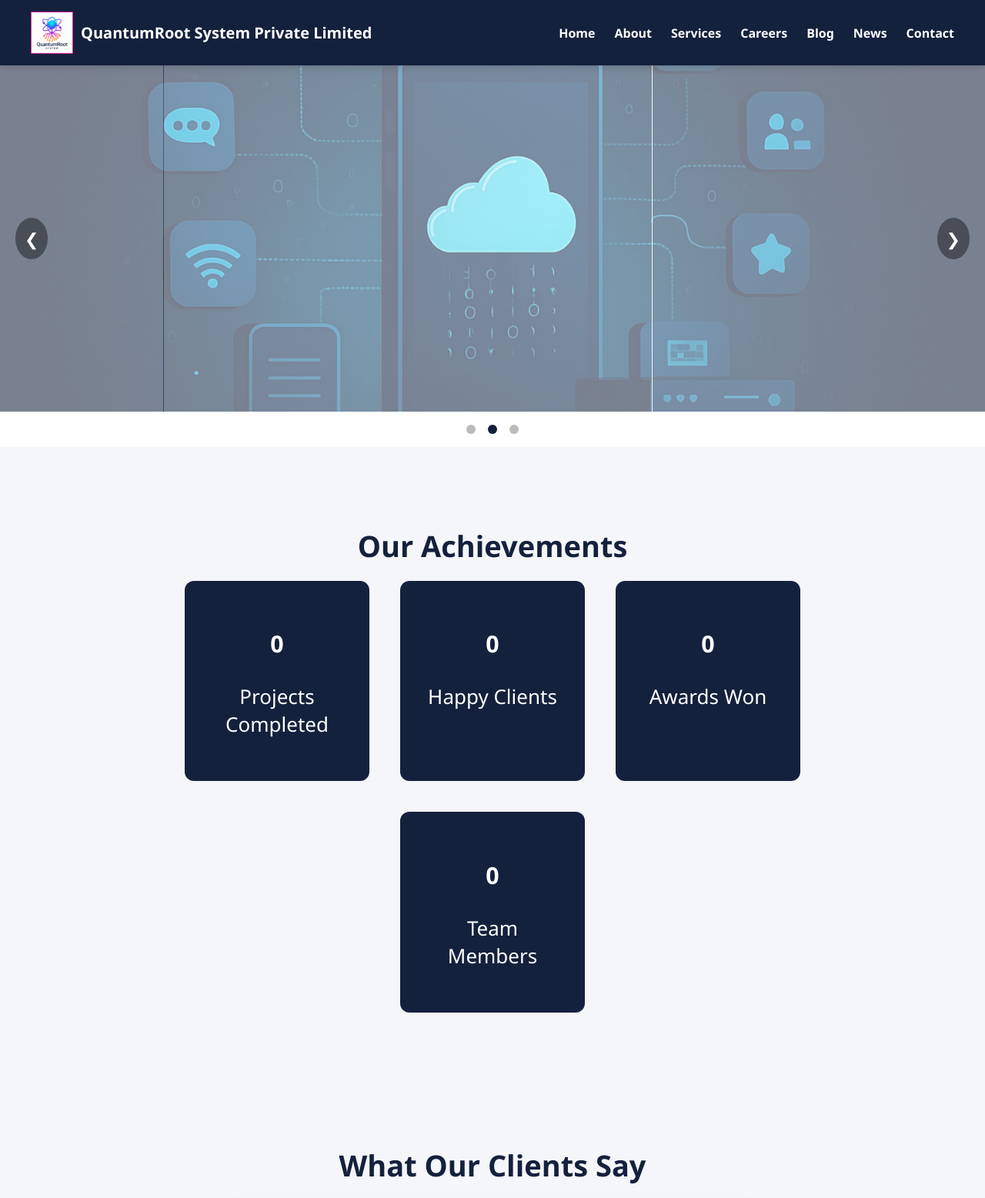
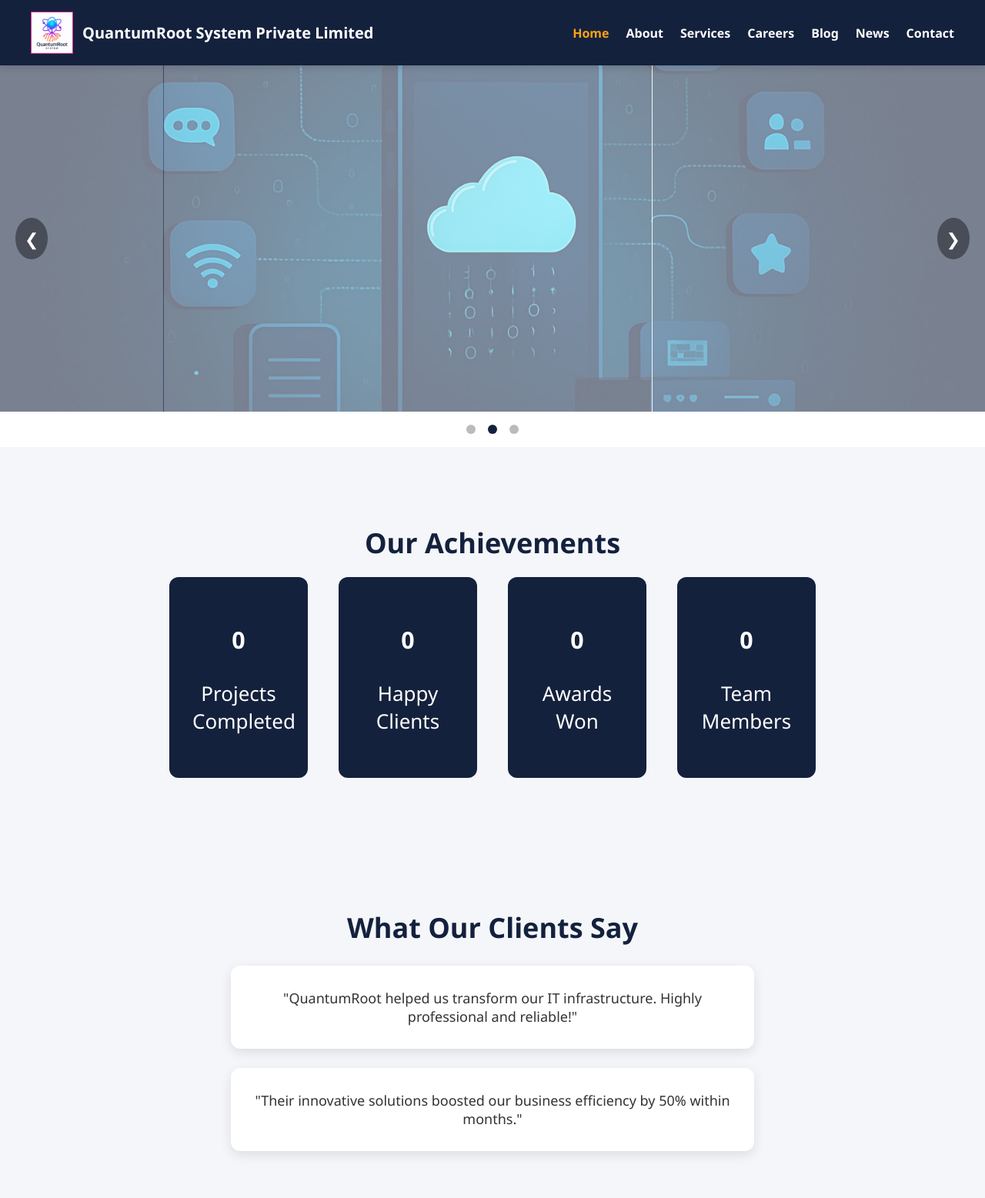
Before and after one commit to quantumrootsystem-jpg/QUANTUMROOTSYSTEM, a plain HTML site: page index.html in a window 1280 px wide. Shown: the top 1557 px of the page at 77% size. Drawn offline with Linux system fonts and the light colour scheme.

Commit message:
Add files via upload

```diff
--- a/Style.css
+++ b/Style.css
@@ -1,6 +1,10 @@
 /* ===========================
-   GLOBAL CORPORATE THEME QRS
+   GLOBAL CORPORATE THEME – QRS
 =========================== */
+* {
+    box-sizing: border-box;
+}
+
 body {
     margin: 0;
     font-family: "Segoe UI", Arial, sans-serif;
@@ -22,85 +26,72 @@
     z-index: 1000;
     color: white;
     box-shadow: 0 2px 10px rgba(0,0,0,0.15);
-    flex-wrap: nowrap;}
+    flex-wrap: nowrap; /* IMPORTANT for deploy */
+}
 
 .navbar-left {
     display: flex;
     align-items: center;
-    gap: 10px;
+    gap: 12px;
 }
-
-
-.navbar-right {
-
-    display: flex;
-    align-items: center;
-    }
-
-/*.navbar-right {
-
-    flex: 2;
-    display: flex;
-    justify-content: flex-end;
-    align-items: center;
-    flex-wrap: wrap;
-    }*/
-
-/*.navbar img {
-    height: 55px;
-}*/
 
 .logo {
     height: 55px;
     width: auto;
-    /*object-fit: contain;*/
+    object-fit: contain;
 }
 
 .company-name {
     font-size: 20px;
+    font-weight: 600;
     color: white;
-    font-weight: 600;
     white-space: nowrap;
 }
-/*.company-name {
-    font-size: 20px;
+
+.navbar-right {
+    display: flex;
+    align-items: center;
+}
+
+.navbar-right a {
     color: white;
-    font-weight: 600;
-    margin-left: 10px;
-}*/
-
-img { max-width: 100%; height: auto; }
-.section { padding: 60px 5%; }
-
-.navbar a {
-    color: white;
-    margin-left: 25px;
+    margin-left: 22px;
     font-weight: 600;
     text-decoration: none;
-    transition: 0.3s;
+    transition: 0.3s ease;
 }
 
-.navbar a:hover {
+.navbar-right a:hover {
     color: #fca311;
 }
 
+.navbar-right a.active {
+    color: #fca311;
+}
 
-
-
-/* Mobile nav */
-@media(max-width: 600px) {
+/* ===========================
+   MOBILE NAVBAR
+=========================== */
+@media (max-width: 768px) {
     .navbar {
         flex-direction: column;
         gap: 15px;
+        padding: 15px 20px;
+    }
+
+    .navbar-right {
+        flex-wrap: wrap;
+        justify-content: center;
+    }
+
+    .navbar-right a {
+        margin: 8px 12px;
     }
 }
 
 /* ===========================
    IMAGE SLIDER
 =========================== */
-.slide.active {
-    display: block;
-}
 .slider-container {
     position: relative;
     max-width: 100%;
@@ -109,10 +100,14 @@
 }
 
 .slide {
+    display: none;
     width: 100%;
     height: 450px;
-    display: none;
     animation: fade 1.2s ease-in-out;
+}
+
+.slide.active {
+    display: block;
 }
 
 .slide img {
@@ -123,7 +118,7 @@
 
 @keyframes fade {
     from { opacity: 0.5; }
-    to   { opacity: 1;   }
+    to   { opacity: 1; }
 }
 
 .prev, .next {
@@ -170,12 +165,12 @@
    SECTION STANDARD
 =========================== */
 .section {
-    padding: 70px 15%;
+    padding: 70px 12%;
     text-align: center;
 }
 
 .section h2 {
-    font-size: 38px;
+    font-size: 36px;
     color: #14213d;
     margin-bottom: 20px;
 }
@@ -244,7 +239,7 @@
     background: white;
     padding: 30px;
     border-radius: 12px;
-    margin: auto;
+    margin: 25px auto;
     width: 70%;
     font-size: 18px;
     box-shadow: 0 5px 15px rgba(0,0,0,0.1);
@@ -288,5 +283,5 @@
     background: #0d1b2a;
     color: white;
     padding: 20px;
-    text-align: center;
+    text-align: center;
 }
```
